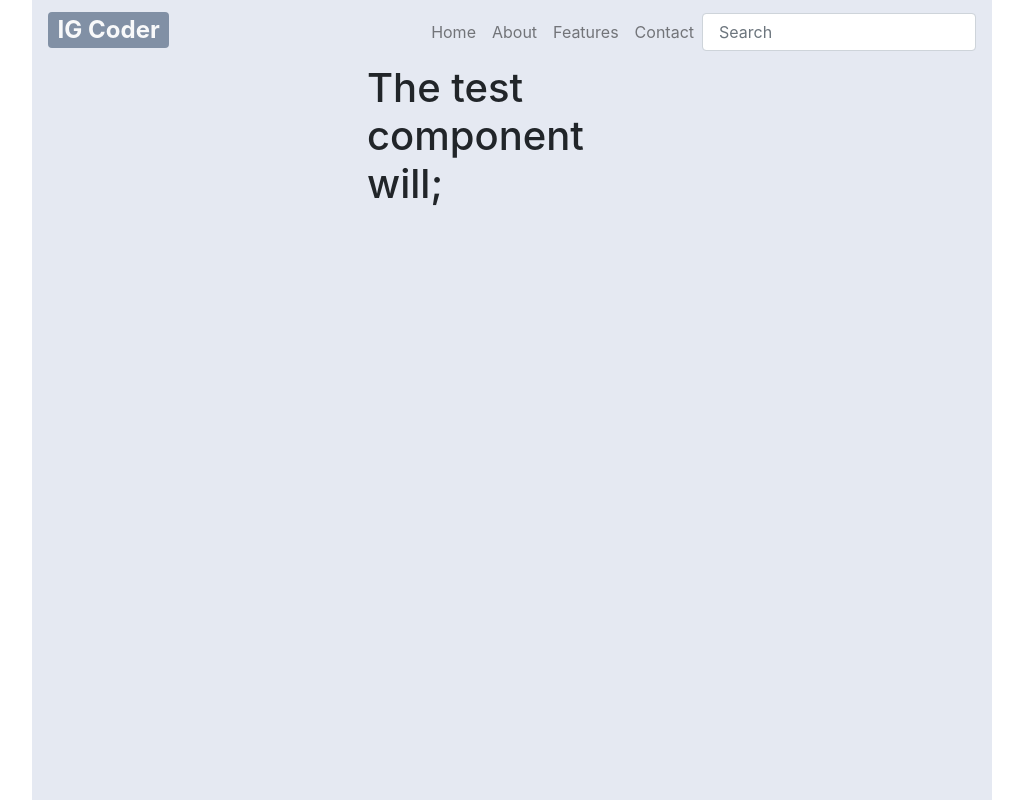
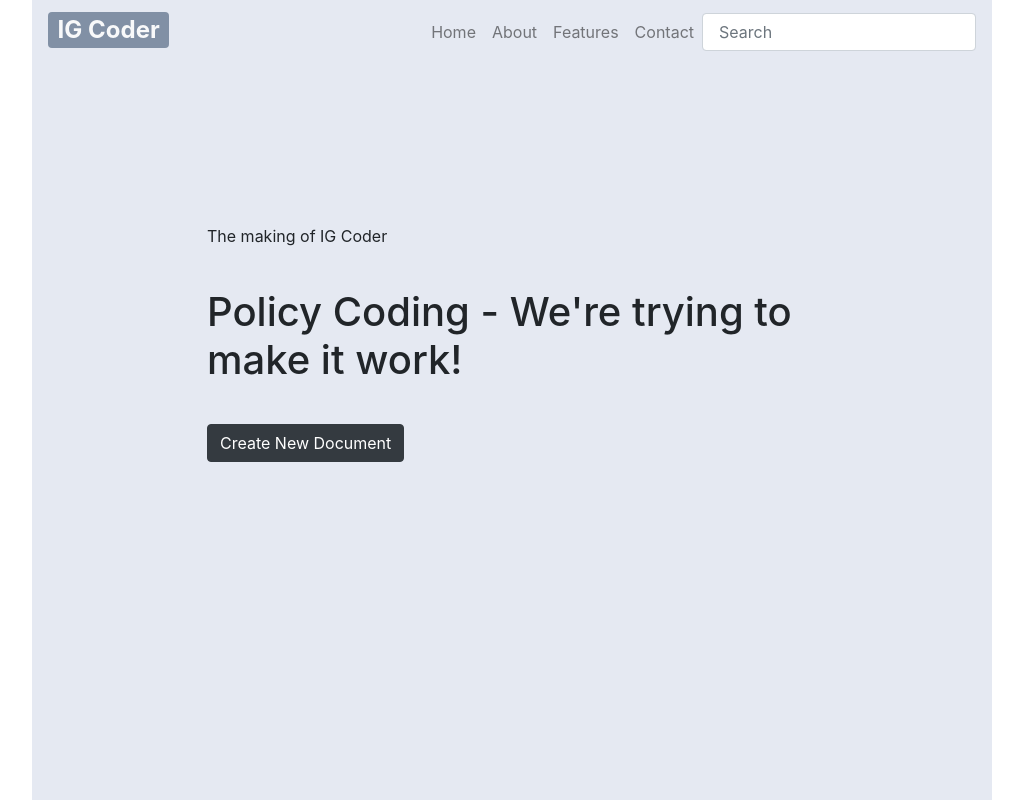
Before and after one commit to bjohanne/ig-coder, a React (Create React App) app in the folder client/: page / in a window 1280 px wide. Shown: the whole page, without its empty margins (128-1151 px from the left). Built offline with nearby package versions, Linux system fonts and the light colour scheme; no server answers; some icons are missing.

Commit message:
Home-Page-Development#6

```diff
--- a/client/src/App.js
+++ b/client/src/App.js
@@ -11,8 +11,9 @@ import { store } from "./state/store";
 import Navbar from "./components/common/navbar";
 
 // Components
-import TestComponent from "./components/main";
+import HomeComponent from "./components/home";
 import DocumentComponent from "./components/document";
+
 
 function App() {
   return (
@@ -22,7 +23,8 @@ function App() {
     <div className="App container-fluid">
       <BrowserRouter>
         <Switch>{/* Inside a Switch, only one Route is rendered at a time */}
-          <Route exact path="/" component={ TestComponent } />
+
+          <Route exact path="/" component={HomeComponent} />
           <Route exact path="/documents/:id/" component={ DocumentComponent } />
           {/* When none of the above match, <NoMatch> will be rendered (if we need a 404 page) */}
           {/*<Route component={NoMatch} />*/}
--- /dev/null
+++ b/client/src/components/home.css
@@ -0,0 +1,11 @@
+.home-root {
+    padding: 10rem;
+}
+
+.home-title {
+    margin: 2.5rem 0;
+}
+
+.home-sub-title {
+    margin: 2.5rem 0;
+}
--- /dev/null
+++ b/client/src/components/home.js
@@ -0,0 +1,21 @@
+import './home.css'
+import React from "react";
+import {withRouter, Link} from 'react-router-dom';
+
+function HomeComponent(props) {
+    return (
+        <div className="home-root">
+            <div className="row">
+                <div className="col-md-12">
+                    <span className="home-title">
+                        The making of IG Coder
+                    </span>
+                    <h1 className="home-sub-title">Policy Coding - We're trying to make it work!</h1>
+                    <Link to="/document/new"><button className="btn btn-dark">Create New Document</button></Link>
+                </div>
+            </div>
+        </div>
+    );
+}
+
+export default withRouter(HomeComponent);
```
